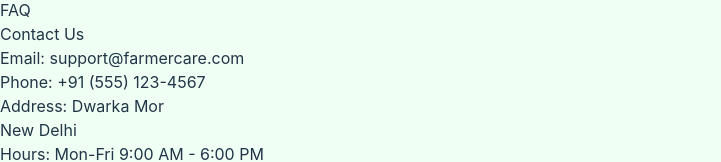
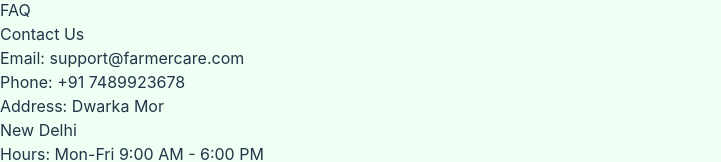
Before and after one commit to GauravPandey05/Farmer-Care, a React (Vite) app in the folder farmer-care/: page / in a window 1280 px wide. Shown: the part 1078-1240 px from the top of the page, without its empty margins (0-721 px from the left). Built offline with nearby package versions, Linux system fonts and the light colour scheme; no server answers.

Commit message:
Update Footer.jsx

```diff
--- a/farmer-care/src/components/Footer.jsx
+++ b/farmer-care/src/components/Footer.jsx
@@ -19,7 +19,7 @@
             <h4 className="text-lg font-semibold mb-4">Contact Us</h4>
             <ul className="space-y-2 text-green-200">
               <li>Email: support@farmercare.com</li>
-              <li>Phone: +91 (555) 123-4567</li>
+              <li>Phone: +91 7489923678</li>
               <li>Address: Dwarka Mor</li>
               <li>New Delhi</li>
               <li>Hours: Mon-Fri 9:00 AM - 6:00 PM</li>
```
